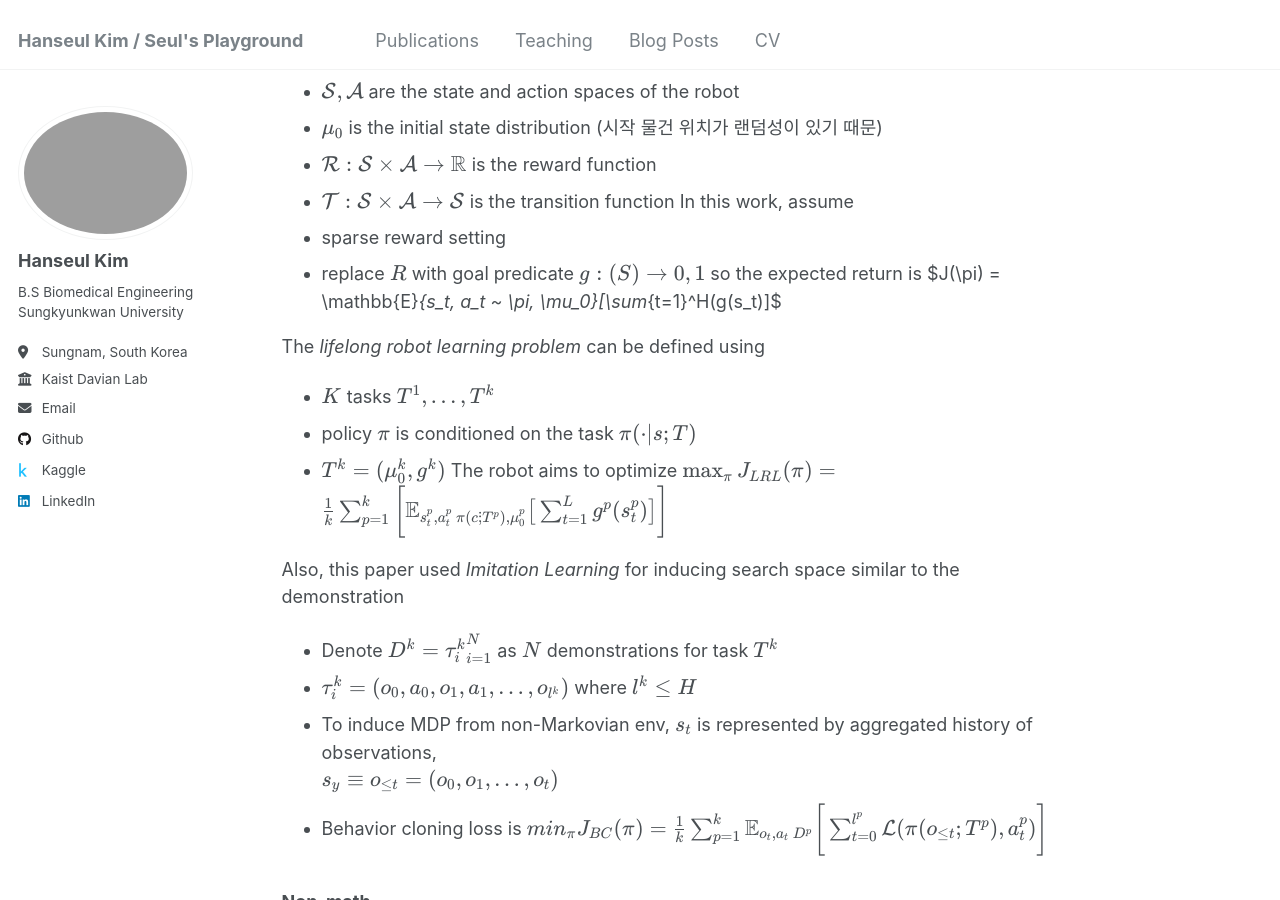
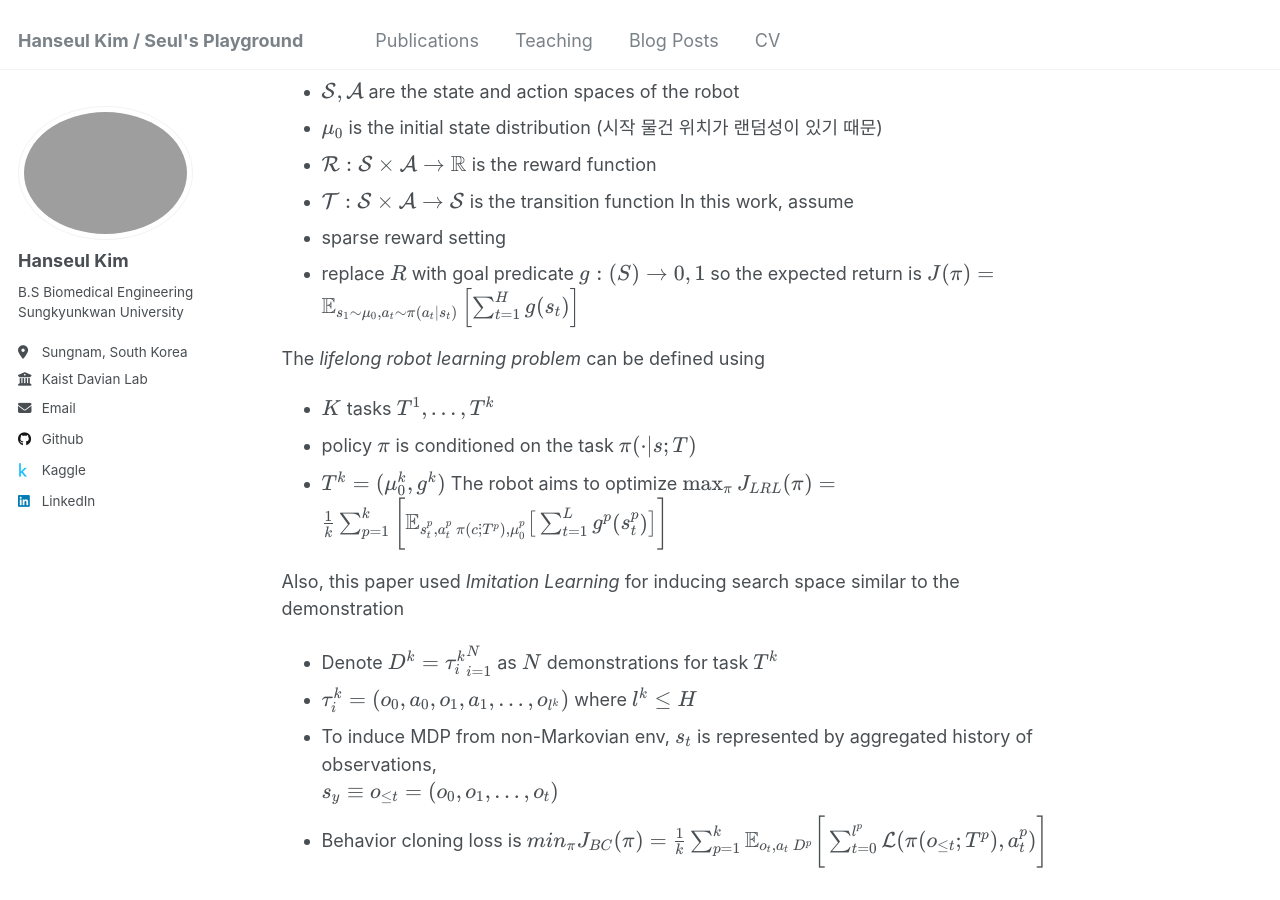
Before and after one commit to k1seul/k1seul.github.io, a Jekyll site: the page built from _posts/2024-10-15-LIBERO_Review.md, in a window 1280 px wide and 900 px high, scrolled down 2907 px. Built offline with Jekyll 4.4.1, drawn with Linux system fonts in a browser that asks for light colours; nearby versions of some CDN libraries.

Commit message:
Finished: LIVERO

```diff
--- a/_posts/2024-10-15-LIBERO_Review.md
+++ b/_posts/2024-10-15-LIBERO_Review.md
@@ -47,7 +47,6 @@
     <img src="https://raw.githubusercontent.com/k1seul/k1seul.github.io/refs/heads/master/_posts/img/Libero_arch.png" alt="LIBERO Model" />
 </div>
 
-
 ### Tasks
 
 저자는 LLDM의 knowledge transfer를 명확한 측정을 위해, knowledge를 두 종류로 나눈 후, 한 종류만 고정하는 통제 환경 및 두 조건을 다 바꾸는 다변수 환경을 만들었다.
@@ -84,7 +83,9 @@
 - sparse reward setting
 - replace $R$ with goal predicate $g : \mathcal(S) \rightarrow \{0, 1\}$
   so the expected return is
-  $J(\pi) = \mathbb{E}_{s_t, a_t ~ \pi, \mu_0}[\sum_{t=1}^H(g(s_t)]$
+  $$
+  J(\pi) = \mathbb{E}_{s_1 \sim \mu_0, a_t \sim \pi(a_t | s_t)} \left[ \sum_{t=1}^H g(s_t) \right]
+  $$
 
 The _lifelong robot learning problem_ can be defined using
 
@@ -137,7 +138,6 @@
     <img src="https://raw.githubusercontent.com/k1seul/k1seul.github.io/refs/heads/master/_posts/img/LIBERO_metrics.png" alt="Visualization of different metrics" />
 </div>
 
-
 - Forward Transfer (FWT), higher better
   $FWT = \sum_{k \in [K]} \frac{FWT_k}{K}, FWT_k = \frac{1}{11} \sum_{e \in \{ 0 \dots 50\} c_{k,k,e}}$
   average success rates of current task $k$ across multiple epochs
@@ -164,7 +164,6 @@
     <img src="https://raw.githubusercontent.com/k1seul/k1seul.github.io/refs/heads/master/_posts/img/LIBERO_result_01.png" alt="LIBERO Result 1" />
 </div>
 
-
 ResNet-T and Vit-T work much better than ResNet-RNN on average.
 Different algorithms also showed different preferences for neural architecture. mainly in SOTA PackNet mode, while VIT-T showed better forward transfer metric, the ResNet-T model showed better negative backward transfer.
 
@@ -176,7 +175,6 @@
     <img src="https://raw.githubusercontent.com/k1seul/k1seul.github.io/refs/heads/master/_posts/img/LIBERO_result_02.png" alt="LIBERO Result 2" />
 </div>
 
-
 When comparing four different task environments with the same ResNet-T architecture(selected due to it having stable performance across learning algorithms), sequential finetuning (SeQL) whoed the best FWT. Although the SOTA PackNet model showed better performance to ER in LIBERO-X it is outperformed by ER in LIBERO-Long due to low FWT. This means that splitting the network into smaller networks hurts its learning capacity.
 
 ### Q4
@@ -184,7 +182,6 @@
 <div style="text-align: center;">
     <img src="https://raw.githubusercontent.com/k1seul/k1seul.github.io/refs/heads/master/_posts/img/LIBERO_result_03.png" alt="LIBERO Result 3" />
 </div>
-
 
 Task embeddings does not seem to change much of the result!
 
@@ -194,7 +191,6 @@
     <img src="https://raw.githubusercontent.com/k1seul/k1seul.github.io/refs/heads/master/_posts/img/LIBERO_result_04.png" alt="LIBERO Result 4" />
 </div>
 
-
 Task ordering is important in continual reinforcement learning!
 
 ### Q6
@@ -202,7 +198,6 @@
 <div style="text-align: center;">
     <img src="https://raw.githubusercontent.com/k1seul/k1seul.github.io/refs/heads/master/_posts/img/LIBERO_result_05.png" alt="LIBERO Result 5" />
 </div>
-
 
 Pretraing is likely to hurt the performance of continual learning agents.
 
```
